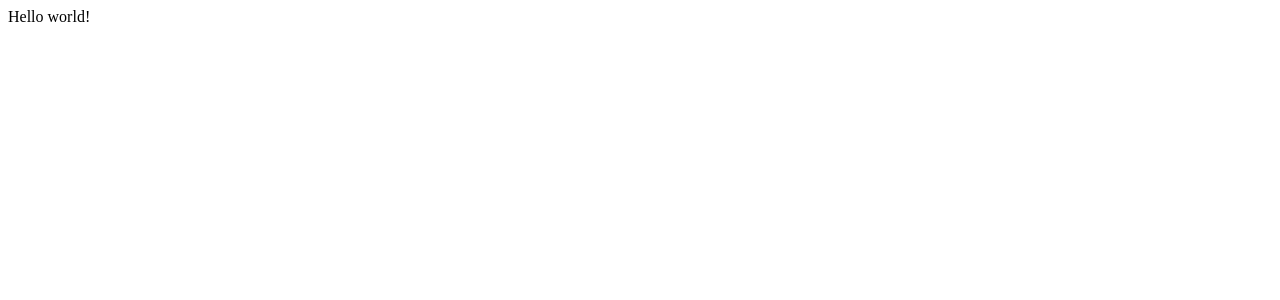
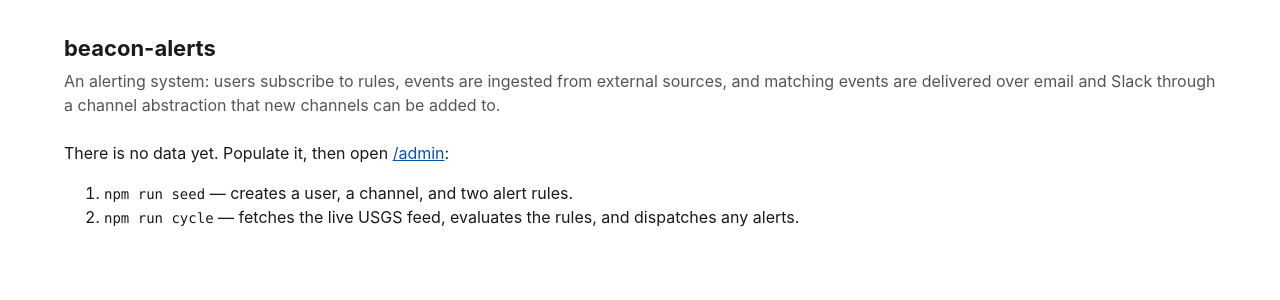
Before and after one commit to kristoferdei/beacon-alerts, a Next.js app: page / in a window 1280 px wide. Shown: the top 300 px of the page. Built offline with nearby package versions, Linux system fonts and the light colour scheme.

Commit message:
feat: replace scaffold placeholder with a landing page

```diff
--- a/src/app/layout.tsx
+++ b/src/app/layout.tsx
@@ -1,8 +1,8 @@
 import type { Metadata } from "next";
 
 export const metadata: Metadata = {
-  title: "Create Next App",
-  description: "Generated by create next app",
+  title: "beacon-alerts",
+  description: "An alerting system with pluggable event sources and delivery channels.",
 };
 
 export default function RootLayout({ children }: LayoutProps<"/">) {
--- a/src/app/page.tsx
+++ b/src/app/page.tsx
@@ -1,7 +1,28 @@
+import Link from "next/link";
+import "./admin/admin.css";
+
 export default function Home() {
   return (
-    <main>
-      <div>Hello world!</div>
+    <main className="admin">
+      <h1>beacon-alerts</h1>
+      <p className="lede">
+        An alerting system: users subscribe to rules, events are ingested from external
+        sources, and matching events are delivered over email and Slack through a channel
+        abstraction that new channels can be added to.
+      </p>
+      <p>
+        There is no data yet. Populate it, then open <Link href="/admin">/admin</Link>:
+      </p>
+      <ol>
+        <li>
+          <code className="mono">npm run seed</code> — creates a user, a channel, and two
+          alert rules.
+        </li>
+        <li>
+          <code className="mono">npm run cycle</code> — fetches the live USGS feed, evaluates
+          the rules, and dispatches any alerts.
+        </li>
+      </ol>
     </main>
   );
 }
```
